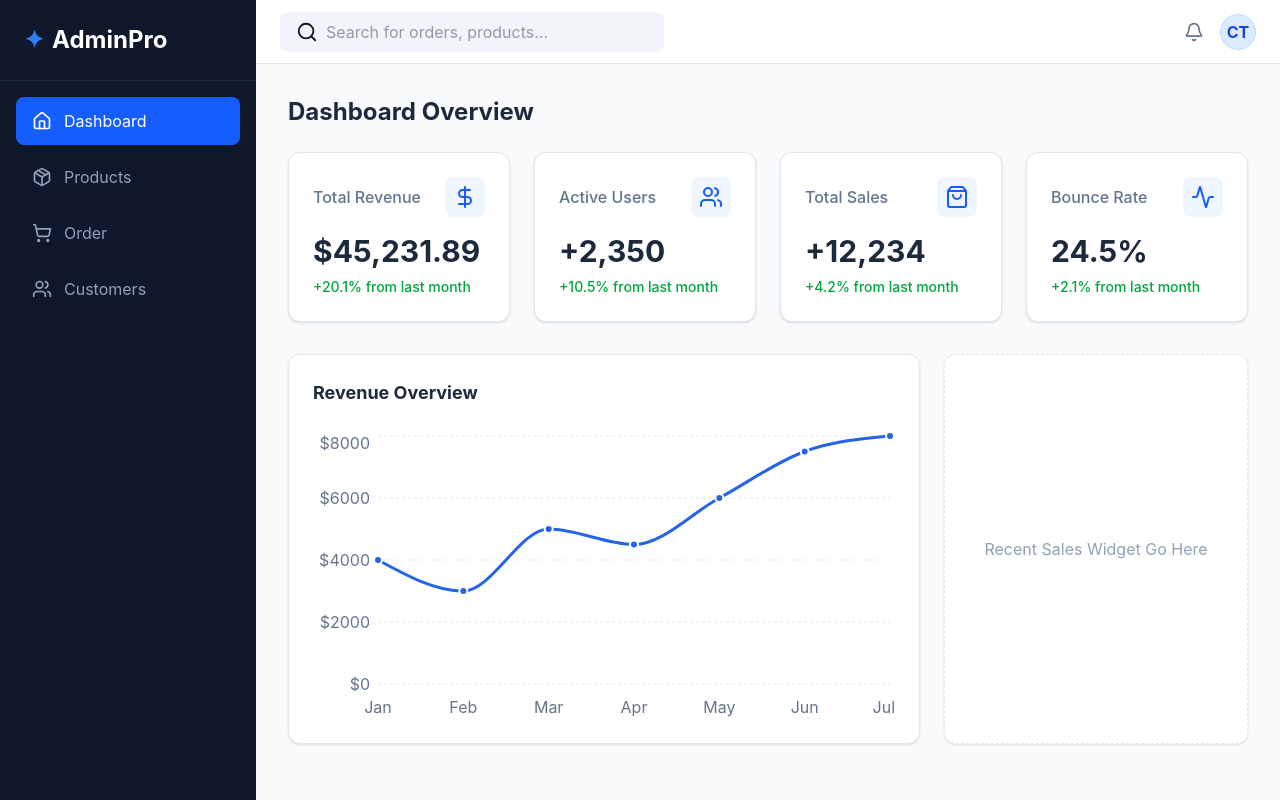
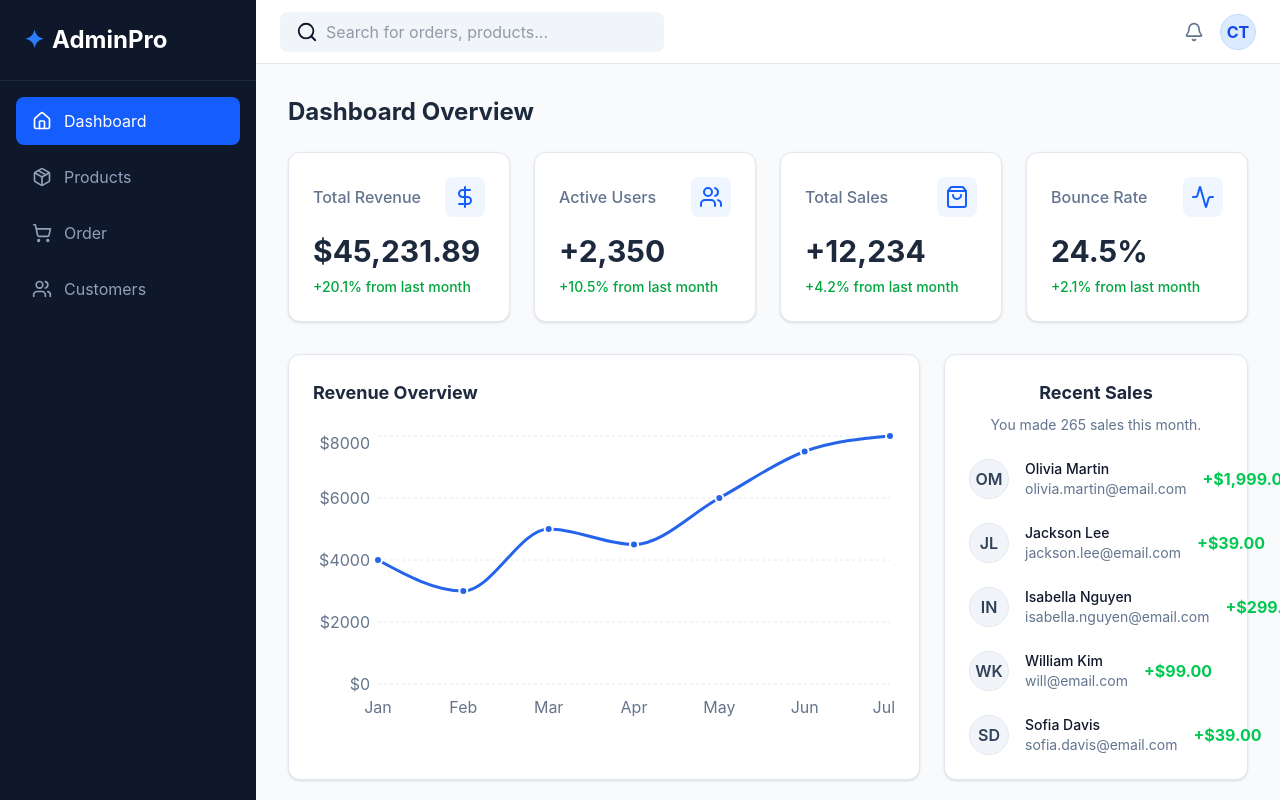
Before and after one commit to calvinthen/e-commerce-dashboard-v1, a React (Vite) app: page / in a window 1280 px wide. Built offline with nearby package versions, Linux system fonts and the light colour scheme.

Commit message:
add recent sales styling

```diff
--- a/src/App.tsx
+++ b/src/App.tsx
@@ -3,6 +3,7 @@ import MetricCard from "./components/MetricCard"
 import SalesChart from "./components/SalesChart"
 import Sidebar from "./components/Sidebar"
 import Topbar from "./components/Topbar"
+import RecentSales from "./components/RecentSales";
 
 function App() {
   return (
@@ -46,9 +47,7 @@ function App() {
             <div className="grid grid-cols-1 lg:grid-cols-3 gap-6">
               <SalesChart/>
 
-              <div className="bg-white p-6 rounded-xl border border-slate-200 shadow-sm col-span-1 flex items-center justify-center text-slate-400 border-dashed">
-                Recent Sales Widget Go Here
-              </div>
+              <RecentSales/>
             </div>
           </div>
 
--- /dev/null
+++ b/src/components/RecentSales.tsx
@@ -0,0 +1,43 @@
+const salesData = [
+  { name: "Olivia Martin", email: "olivia.martin@email.com", amount: "+$1,999.00", initials: "OM" },
+  { name: "Jackson Lee", email: "jackson.lee@email.com", amount: "+$39.00", initials: "JL" },
+  { name: "Isabella Nguyen", email: "isabella.nguyen@email.com", amount: "+$299.00", initials: "IN" },
+  { name: "William Kim", email: "will@email.com", amount: "+$99.00", initials: "WK" },
+  { name: "Sofia Davis", email: "sofia.davis@email.com", amount: "+$39.00", initials: "SD" }
+];
+
+const RecentSales = () => {
+    return(
+        <div className="bg-white p-6 rounded-xl border border-slate-200 shadow-sm col-span-1 flex flex-col h-full">
+            <h3 className="text-lg font-bold mb-2 text-slate-800 text-center">
+                Recent Sales
+            </h3>
+            <p className="text-sm text-slate-500 mb-6 text-center">You made 265 sales this month.</p>
+
+            <div className="space-y-6">
+                {salesData.map((sale, index)=> (
+                    <div key={index} className="flex items-center justify-between">
+                        <div className="flex items-center gap-4">
+
+                            <div className="h-10 w-10 rounded-full bg-slate-100 border border-slate-200 flex items-center justify-center font-semibold text-slate-700">
+                                {sale.initials}
+                            </div>
+
+                            <div>
+                                <p className="text-sm font-medium text-slate-900">{sale.name}</p>
+                                <p className="text-sm text-slate-500">{sale.email}</p>
+                            </div>
+
+                            <div className="font-bold text-green-500">
+                                {sale.amount}
+                            </div>
+                        </div>
+                    </div>
+                ))}
+            </div>
+        </div>
+    );
+
+}
+
+export default RecentSales;
```
